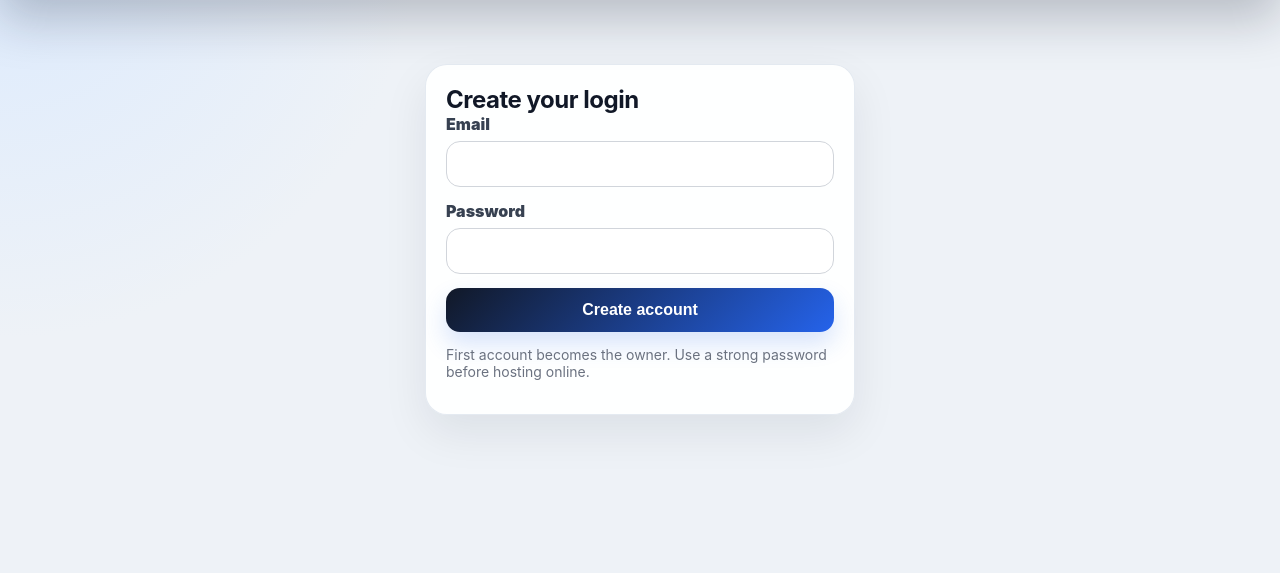
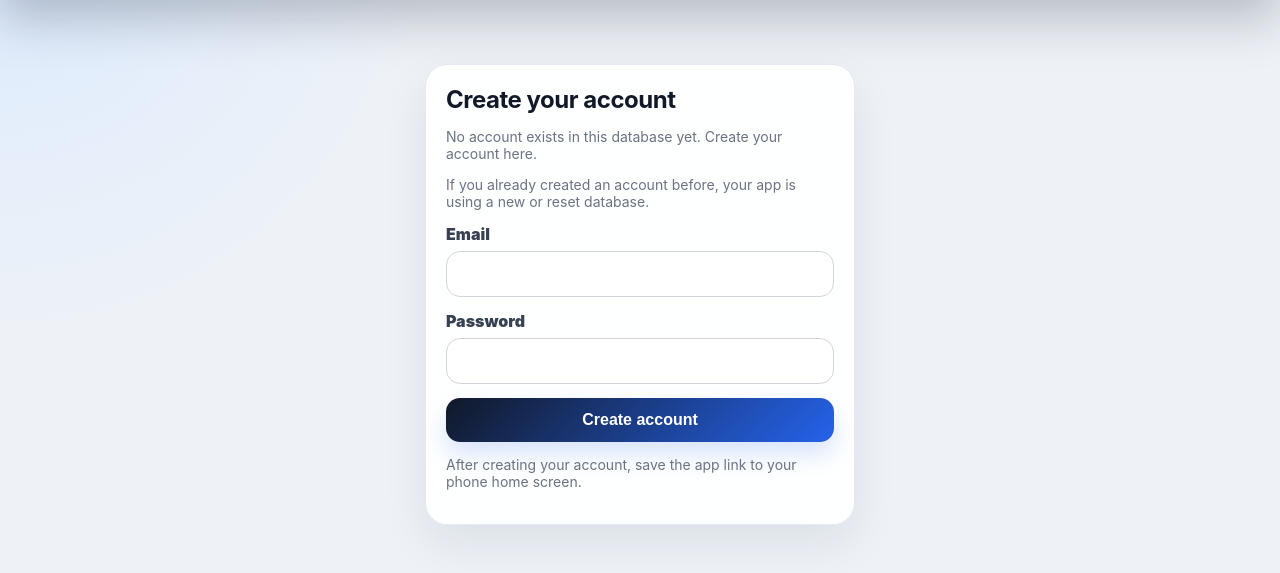
Before and after one commit to bwadams1998/Fat-Loss-Tracker, a Flask app: page /login in a window 1280 px wide. Shown: the part 84-657 px from the top of the page. Run offline with Flask 3, Linux system fonts and the light colour scheme.

Commit message:
Add files via upload

```diff
--- a/templates/login.html
+++ b/templates/login.html
@@ -1,12 +1,23 @@
 {% extends "base.html" %}
 {% block content %}
-<section class="card narrow">
-  <h2>{% if first_user %}Create your login{% else %}Login{% endif %}</h2>
-  <form method="post" class="grid">
-    <label>Email<input name="email" type="email" required></label>
-    <label>Password<input name="password" type="password" required></label>
+<section class="card narrow auth-card">
+  {% if first_user %}
+    <h2>Create your account</h2>
+    <p class="small">No account exists in this database yet. Create your account here.</p>
+    <p class="small warning-text">If you already created an account before, your app is using a new or reset database.</p>
+  {% else %}
+    <h2>Login</h2>
+    <p class="small">Use the account you created before.</p>
+  {% endif %}
+  <form method="post" class="grid auth-form">
+    <label>Email<input name="email" type="email" autocomplete="email" required></label>
+    <label>Password<input name="password" type="password" autocomplete="current-password" required></label>
     <button>{% if first_user %}Create account{% else %}Login{% endif %}</button>
   </form>
-  <p class="small">First account becomes the owner. Use a strong password before hosting online.</p>
+  {% if first_user %}
+    <p class="small">After creating your account, save the app link to your phone home screen.</p>
+  {% else %}
+    <p class="small">Forgot your password? Create a new database backup before resetting anything.</p>
+  {% endif %}
 </section>
 {% endblock %}
```
